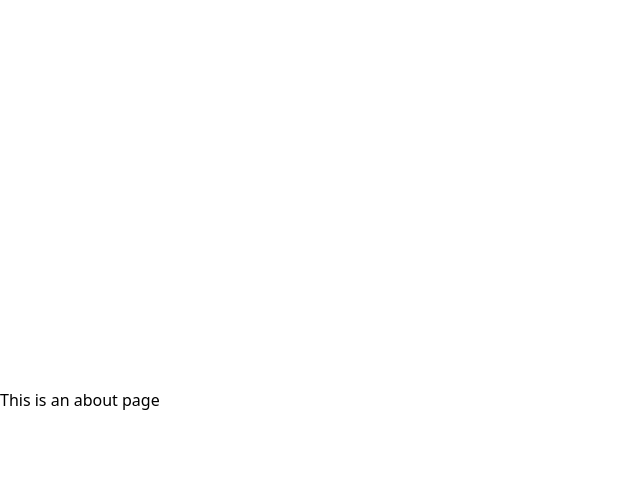
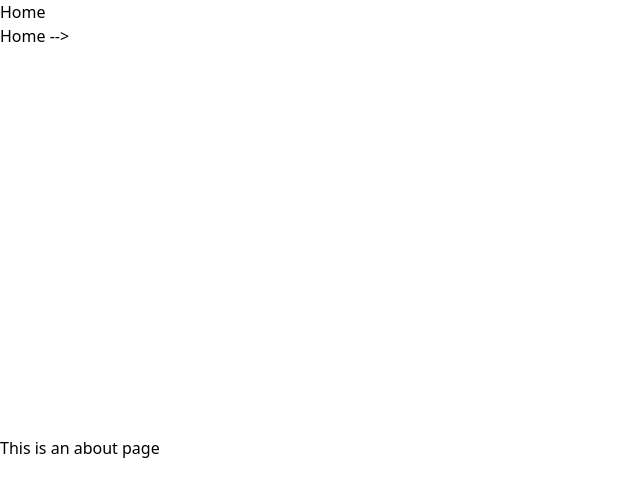
Before and after one commit to vincentbonet/2024-Spring-RobertBonet, a Vue app in the folder test-client/: page / in a window 1280 px wide. Shown: the top 496 px of the page, without its empty margins (0-640 px from the left). Built offline with nearby package versions, Linux system fonts and the light colour scheme.

Commit message:
fixed small changes

```diff
--- a/test-client/package.json
+++ b/test-client/package.json
@@ -12,7 +12,7 @@
   },
   "dependencies": {
     "@fortawesome/fontawesome-free": "^5.15.4",
-    "tailwindcss": "^3.0.7",
+    "tailwindcss": "^3.4.1",
     "vue": "^3.4.20",
     "vue-router": "^4.2.5"
   },
@@ -23,7 +23,6 @@
     "@vitejs/plugin-vue-jsx": "^3.1.0",
     "@vue/tsconfig": "^0.5.1",
     "npm-run-all2": "^6.1.1",
-    "tailwindcss": "^3.4.1",
     "typescript": "~5.3.0",
     "vite": "^5.0.11",
     "vue-tsc": "^1.8.27"
--- a/test-client/src/components/NavBar.vue
+++ b/test-client/src/components/NavBar.vue
@@ -1,9 +1,23 @@
 <script setup lang="ts">
 import { RouterLink } from 'vue-router'
+
+let isActive = false;
+
 </script>
 
 <template>
-  <!-- add navigation bar here that includes a home button, utilizing the RouterLink
+  <template>
+    <nav class="flex items-center justify-between p-4 bg-gray-800 text-white">
+      <div>
+        <RouterLink to="/" class="text-white font-bold text-lg">Home</RouterLink>
+      </div>
+      <!-- Add more navigation buttons here -->
+    </nav>
+  </template>
+    <nav>
+      <RouterLink to="/">Home</RouterLink>
+      <!-- Add more navigation buttons here -->
+    </nav>
     <RouterLink to="/">Home</RouterLink> -->
 </template>
 
```
Also changed, not shown: 1 other file (tests, documents, lock files or other folders).
